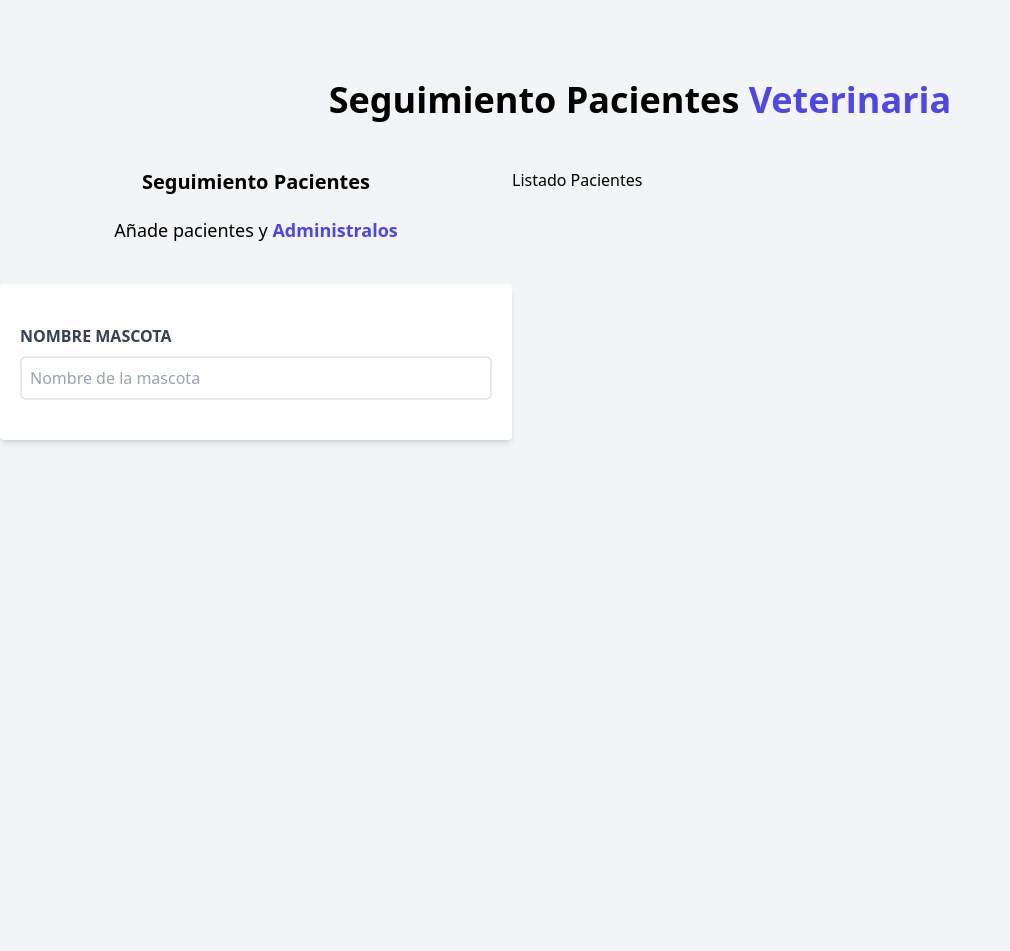
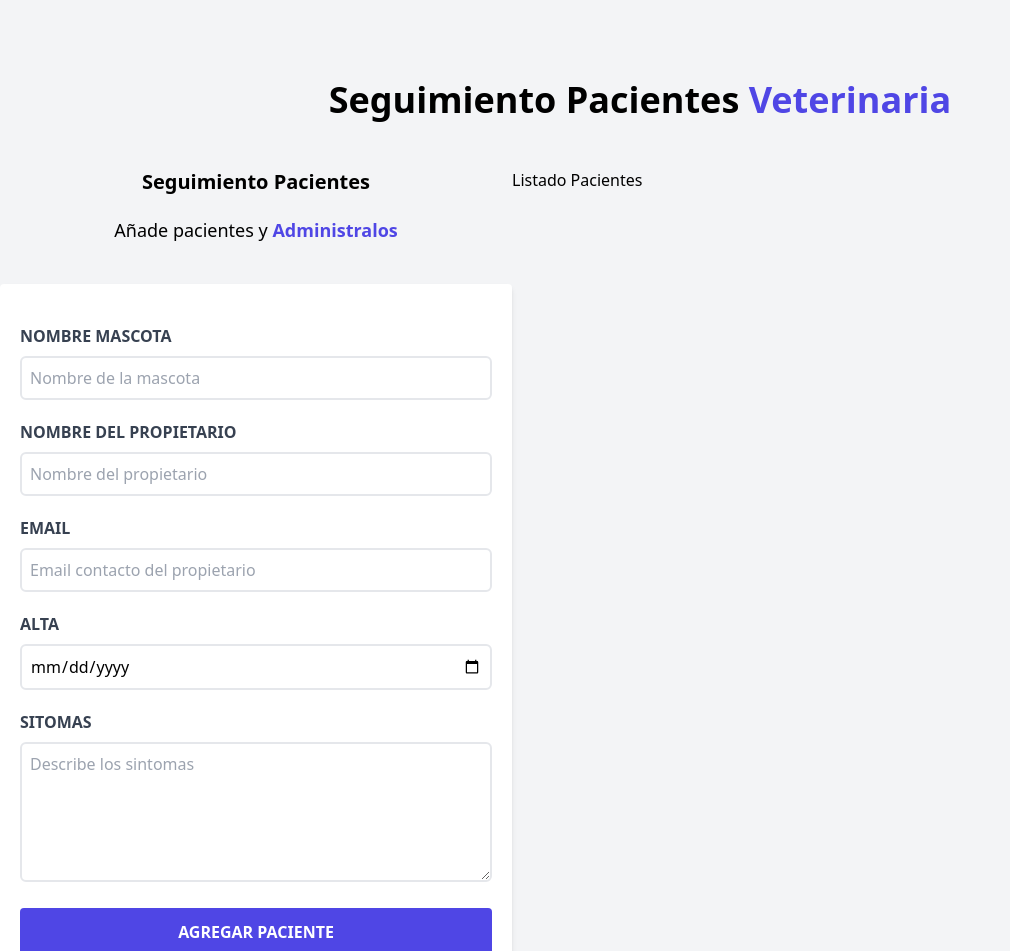
Before and after one commit to Racknar0/REACT-Citas-Veterinaria, a React (Vite) app: page / in a window 1280 px wide. Shown: the top 951 px of the page, without its empty margins (0-1010 px from the left). Before the commit the page ends 880 px from the top, so only its background shows below. Built offline with nearby package versions, Linux system fonts and the light colour scheme.

Commit message:
Finalizar Formulario

```diff
--- a/src/components/Formulario.jsx
+++ b/src/components/Formulario.jsx
@@ -6,11 +6,29 @@ const Formulario = () => {
       <h2 className='font-black text-xl text-center'>Seguimiento Pacientes</h2>
       <p className='text-lg mt-5 text-center mb-10'>Añade pacientes y {' '} <span className='text-indigo-600 font-bold'>Administralos</span></p>
 
-      <form className='bg-white shadow-md rounded py-10 px-5'>
-          <div>
+      <form className='bg-white shadow-md rounded py-10 px-5 mb-10'>
+          <div className='mb-5'>
             <label className='block text-gray-700 uppercase font-bold' htmlFor='mascota'>Nombre Mascota</label>
             <input id='mascota' type="text" placeholder='Nombre de la mascota' className='border-2 w-full p-2 mt-2 placeholder-gray-400 rounded-md'/>
           </div>
+          <div className='mb-5'>
+            <label className='block text-gray-700 uppercase font-bold' htmlFor='propietario'>Nombre del Propietario</label>
+            <input id='propietario' type="text" placeholder='Nombre del propietario' className='border-2 w-full p-2 mt-2 placeholder-gray-400 rounded-md'/>
+          </div>
+          <div className='mb-5'>
+            <label className='block text-gray-700 uppercase font-bold' htmlFor='email'>Email</label>
+            <input id='email' type="email" placeholder='Email contacto del propietario' className='border-2 w-full p-2 mt-2 placeholder-gray-400 rounded-md'/>
+          </div>
+          <div className='mb-5'>
+            <label className='block text-gray-700 uppercase font-bold' htmlFor='alta'>Alta</label>
+            <input id='alta' type="date" placeholder='Fecha de alta' className='border-2 w-full p-2 mt-2 placeholder-gray-400 rounded-md'/>
+          </div>
+          <div className='mb-5'>
+            <label className='block text-gray-700 uppercase font-bold' htmlFor='sintomas'>Sitomas</label>
+            <textarea name="" id="sintomas" rows="5" className='border-2 w-full p-2 mt-2 placeholder-gray-400 rounded-md' placeholder='Describe los sintomas' />
+          </div>
+
+          <input type="submit" className='bg-indigo-600 w-full rounded p-3 text-white uppercase font-bold hover:bg-indigo-700 cursor-pointer transition-all' value={'agregar paciente'} />
       </form>
     </div>
   )
```
